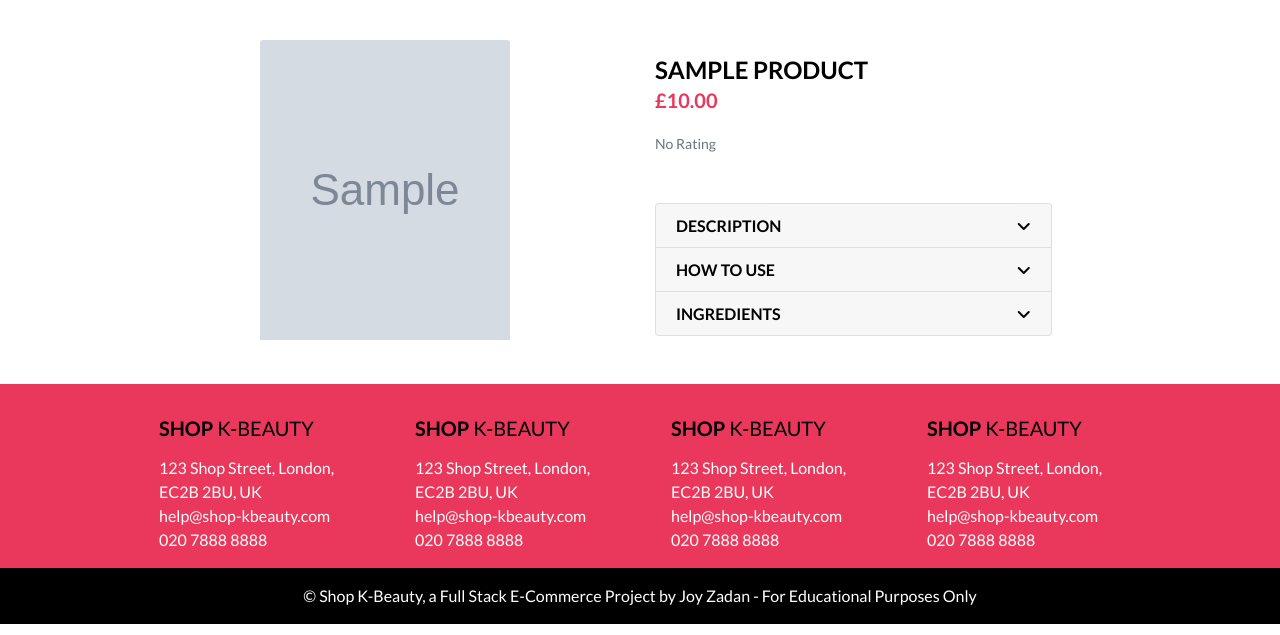
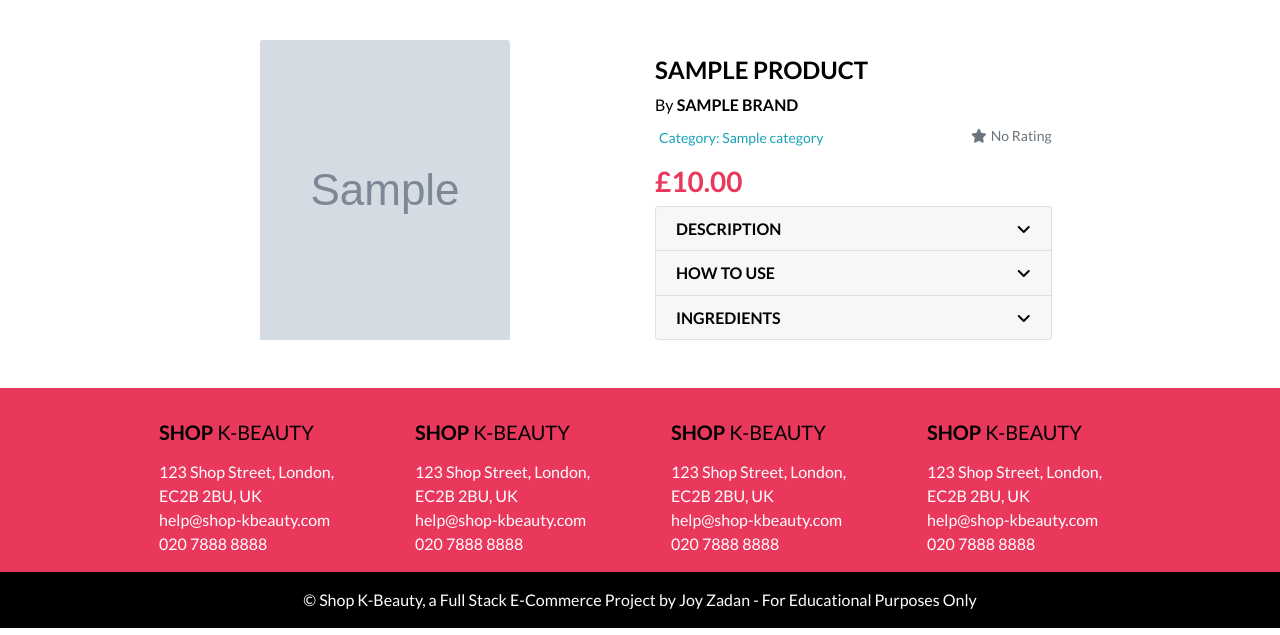
Before and after one commit to ashleyvines725/shop-project, a Django app: page /products/1 in a window 1280 px wide. Shown: the part 165-800 px from the top of the page. Run offline with Django 3.2, Linux system fonts and the light colour scheme; tables that the repository leaves empty hold one stand-in row (values such as "Sample post"); grey boxes marked "Sample" are stand-in pictures; some libraries are stand-ins or nearby versions.

```diff
--- a/home/templates/home/index.html
+++ b/home/templates/home/index.html
@@ -35,6 +35,7 @@
     </h2>
     <div class="row row-cols-1 row-cols-sm-2 row-cols-md-3 row-cols-lg-4 row-cols-xl-5 mx-5 mb-5">
         {% for brand in brands %}
+            {% if brand.is_featured %}
             <div class="col mb-4">
                 <div class="card">
                     <img class="card-img-top" src="{{ brand.image.url }}" alt="">
@@ -50,6 +51,7 @@
                     </div>
                 </div>
             </div>
+            {% endif %}
         {% endfor %}
     </div>
 
--- a/home/views.py
+++ b/home/views.py
@@ -6,7 +6,7 @@ from products.models import Brand
 
 def index(request):
     """ A view to return the index page """
-    brands = Brand.objects.all()[:8]
+    brands = Brand.objects.all()
     context = {
         'brands': brands,
     }
--- a/products/templates/products/product_detail.html
+++ b/products/templates/products/product_detail.html
@@ -29,16 +29,24 @@
             <div class="col-12 col-md-6 col-lg-4">
                 <div class="product-details-container mb-5 mt-md-5">
                     <p class="mb-0 h4 font-weight-bold brand-font-alt">{{ product.name }}</p>
-                    <p class="lead mb-0 text-left font-weight-bold pb-3 brand-font">£{{ product.price }}</p>
+                    <p class="mb-0 py-2">By <span class="brand-font-alt h6 pb-3">{{ product.brand.name }}</span></p>
+                    <small class="text-info"><i class="fas fa-thin-list mr-1"></i>Category: {{ product.category.name }}</small>
                     {% if product.rating %}
-                        <small class="text-muted"><i class="fas fa-star mr-1"></i>{{ product.rating }} / 5</small>
+                    <small class="text-warning float-right"><i class="fas fa-star mr-1"></i>{{ product.rating }} / 5</small>
                     {% else %}
-                        <small class="text-muted">No Rating</small>
+                    <small class="text-muted float-right"><i class="fas fa-star mr-1"></i>No Rating</small>
                     {% endif %}
+                    <div class="price-box">
+                        <p class="mb-0 pt-3 pb-1"><span class="h3 text-left font-weight-bold price-font">£{{ product.price }}</span></p>
+                        {% if product.discount > 0.01 %}
+                        <p class="mb-0 text-left pb-3"><span class="text-danger">You save: </span> £{{ product.discount }}</p>
+                        {% endif %}
+                    </div>
+
                     <!-- Start of product description, how-to and ingredients accordion -->
                     <!-- Accordion credit: MDBootstrap.com -->
                     <!--Accordion wrapper-->
-                    <div class="accordion md-accordion mt-5" id="accordionEx1" role="tablist" aria-multiselectable="true">
+                    <div class="accordion md-accordion mt-1" id="accordionEx1" role="tablist" aria-multiselectable="true">
                         <!-- Accordion card -->
                         <div class="card">
                             <!-- Card header -->
--- a/products/views.py
+++ b/products/views.py
@@ -12,8 +12,23 @@ def all_products(request):
     products = Product.objects.all()
     query = None
     categories = None
+    sort = None
+    direction = None
 
     if request.GET:
+        if 'sort' in request.GET:
+            sortkey = request.GET['sort']
+            sort = sortkey
+            if sortkey == 'name':
+                sortkey = 'lower_name'
+                products = products.annotate(lower_name=Lower('name'))
+
+            if 'direction' in request.GET:
+                direction = request.GET['direction']
+                if direction == 'desc':
+                    sortkey = f'-{sortkey}'
+            products = products.order_by(sortkey)
+
         if 'category' in request.GET:
             categories = request.GET['category'].split(',')
             products = products.filter(category__name__in=categories)
@@ -32,10 +47,13 @@ def all_products(request):
                        Q(ingredients__icontains=query))
             products = products.filter(queries)
 
+    current_sorting = f'{sort}_{direction}'
+
     context = {
         'products': products,
         'search_term': query,
         'current_categories': categories,
+        'current_sorting': current_sorting,
     }
 
     return render(request, 'products/products.html', context)
--- a/static/css/base.css
+++ b/static/css/base.css
@@ -52,6 +52,10 @@ body {
     color: #e9385c;
     text-transform: uppercase;
     font-weight: 700;
+}
+
+.price-font {
+    color: #e9385c;
 }
 
 .brand-link:hover,
--- a/templates/includes/main_nav.html
+++ b/templates/includes/main_nav.html
@@ -7,9 +7,11 @@
                 All Products
             </a>
             <div class="dropdown-menu border-0" aria-labelledby="all-products-link">
-                <a href="" class="dropdown-item">By Price</a>
-                <a href="" class="dropdown-item ">By Rating</a>
-                <a href="" class="dropdown-item ">By Category</a>
+                <a href="{% url 'products' %}?sort=brand&direction=asc" class="dropdown-item">By Brand</a>
+                <a href="{% url 'products' %}?sort=price&direction=asc" class="dropdown-item">By Price</a>
+                <a href="{% url 'products' %}?sort=discount&direction=desc" class="dropdown-item">By Discount</a>
+                <a href="{% url 'products' %}?sort=category&direction=desc" class="dropdown-item ">By Category</a>
+                <a href="{% url 'products' %}?sort=subcategory&direction=desc" class="dropdown-item">By Subcategory</a>
                 <a href="{% url 'products' %}" class="dropdown-item">All Products</a>
             </div>
         </li>
```
Also changed, not shown: products/templates/products/products.html (+6 -2 lines). Lines whose indentation alone changed are shown as unchanged.
